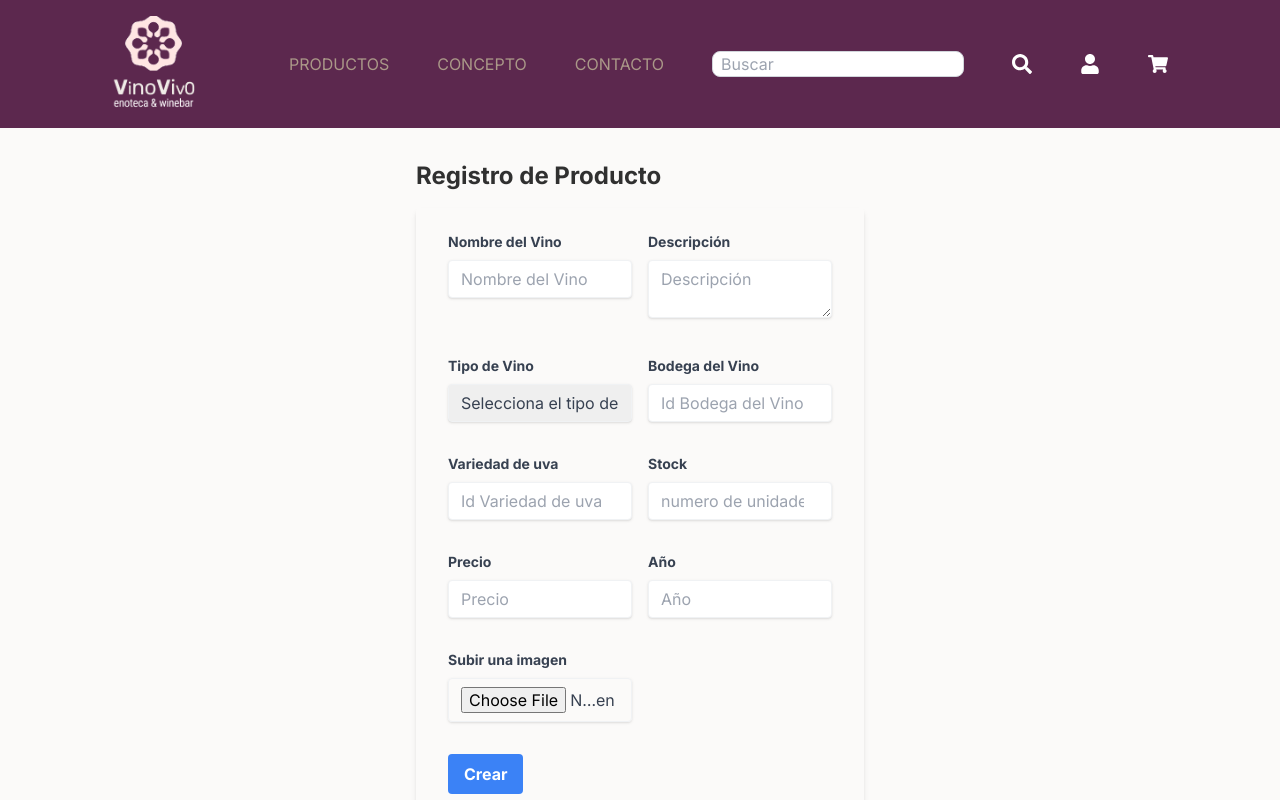
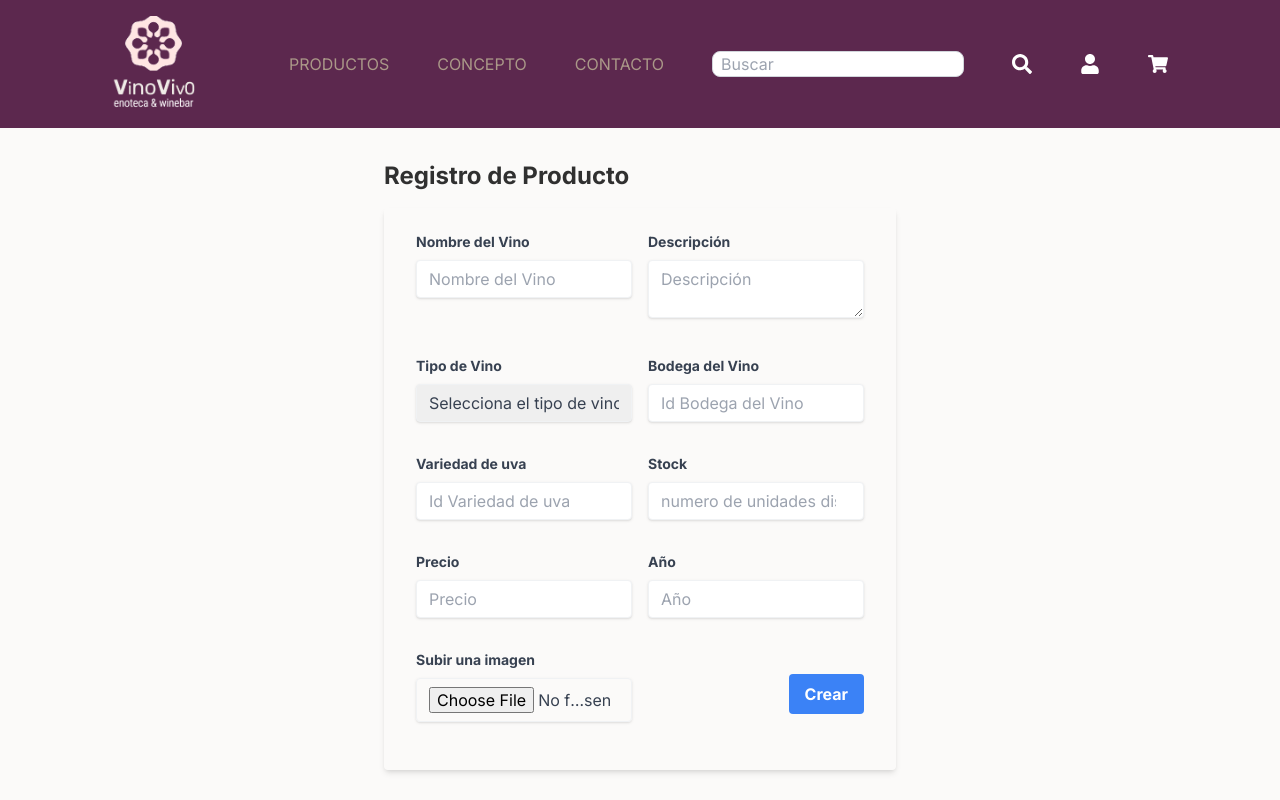
Before and after one commit to VinoVivo/VinoVivo-Frontend, a Next.js app in the folder vino-vivo/: page /product/register in a window 1280 px wide. Shown: the top 800 px of the page. Built offline with nearby package versions, Linux system fonts and the light colour scheme.

Commit message:
colums 2 y sm cols 1

```diff
--- /dev/null
+++ b/vino-vivo/src/components/product/prodcut.module.css
@@ -0,0 +1,6 @@
+.form-product{
+    grid-template-columns: repeat(2, minmax(0, 1fr));
+    @media screen and (max-width: 640px) {
+        grid-template-columns: 1fr;
+    }
+}
--- a/vino-vivo/src/components/product/register/RegisterForm.tsx
+++ b/vino-vivo/src/components/product/register/RegisterForm.tsx
@@ -10,9 +10,9 @@ export default function RegisterProductForm() {
     };
 
     return (
-        <div className="max-w-md mx-auto my-40">
+        <div className="max-w-lg mx-auto my-40">
             <h1 className="text-2xl font-bold my-4">Registro de Producto</h1>
-            <form onSubmit={handleSubmit(onSubmit)} className="shadow-md rounded px-8 pt-6 pb-8 mb-4 grid gap-4 sm:grid-cols-2">
+            <form onSubmit={handleSubmit(onSubmit)} className=" shadow-md rounded px-8 pt-6 pb-8 mb-4 grid gap-4 sm:grid-cols-2 ">
                 {/* name */}
                 <div className="mb-4">
                     <label className="block text-gray-700 text-sm font-bold mb-2" htmlFor="name">
@@ -53,7 +53,7 @@ export default function RegisterProductForm() {
                         <option value="espumoso">Espumoso</option>
                         <option value="rosado">Rosado</option>
                     </select>
-                    {errors.type && <p className="text-red-500 text-xs italic">{errors.type.message}</p>}
+                    {/* {errors.type && <p className="text-red-500 text-xs italic">{errors.type.message}</p>} */}
                 </div>
                 {/* wine winnery */}
                 <div className="mb-4">
@@ -133,9 +133,9 @@ export default function RegisterProductForm() {
                     {/* {errors.image && <p className="text-red-500 text-xs italic">{errors.image.message}</p>} */}
                 </div>
                 {/* botón */}
-                <div className="flex items-center justify-between col-span-2">
+                <div className="flex items-center justify-end  ">
                     <button
-                        className="bg-blue-500 hover:bg-blue-700 text-white font-bold py-2 px-4 rounded focus:outline-none focus:shadow-outline"
+                        className="bg-blue-500 hover:bg-blue-700 text-white font-bold py-2 px-4 rounded focus:outline-none focus:shadow-outline "
                         type="submit"
                     >
                         Crear
```
